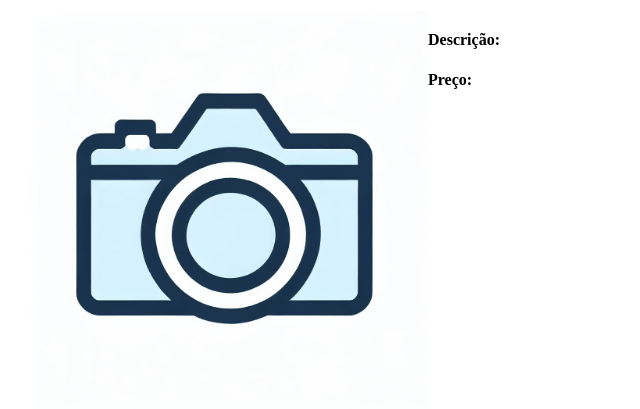
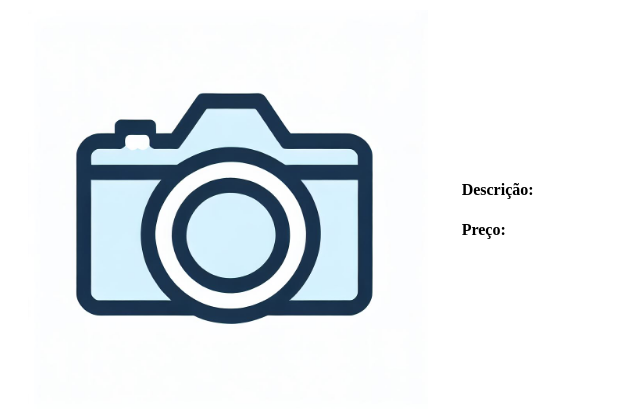
Before and after one commit to amauriPietro/projetoFinalPPI, a PHP site: page /anuncio.html in a window 1280 px wide. Shown: the part 113-522 px from the top of the page, without its empty margins (0-640 px from the left). Run offline with PHP 8.4, Linux system fonts and the light colour scheme.

Commit message:
added announce visualization

```diff
--- a/projeto/publico/announceStyles.css
+++ b/projeto/publico/announceStyles.css
@@ -2,7 +2,12 @@
     padding-left: 20px;
     display: flex;
     flex: row;
+    align-items: center;
+    justify-content:  space-between;
+    width: 40%;
 }
+
+
 
 #title{
     color: blue;
```
